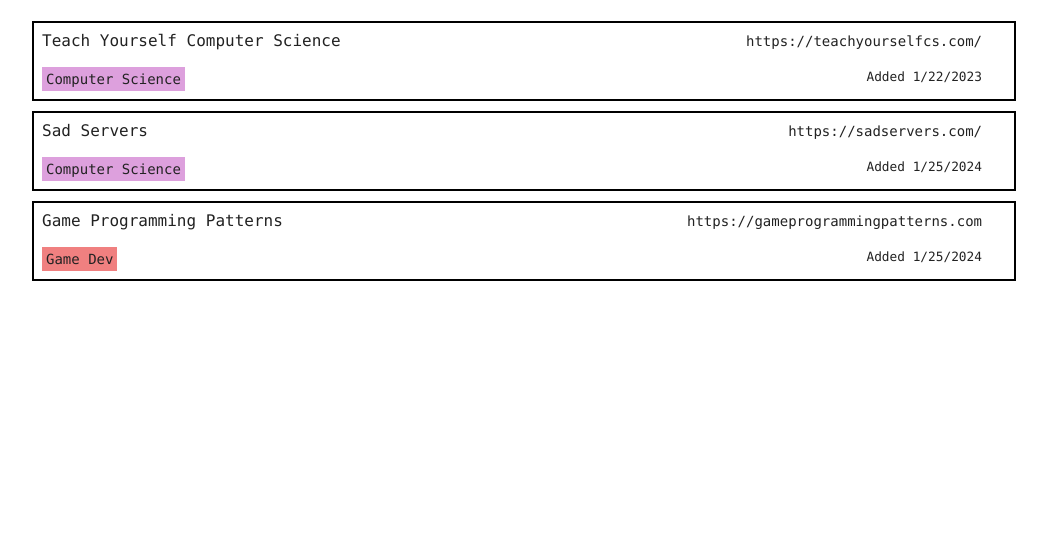
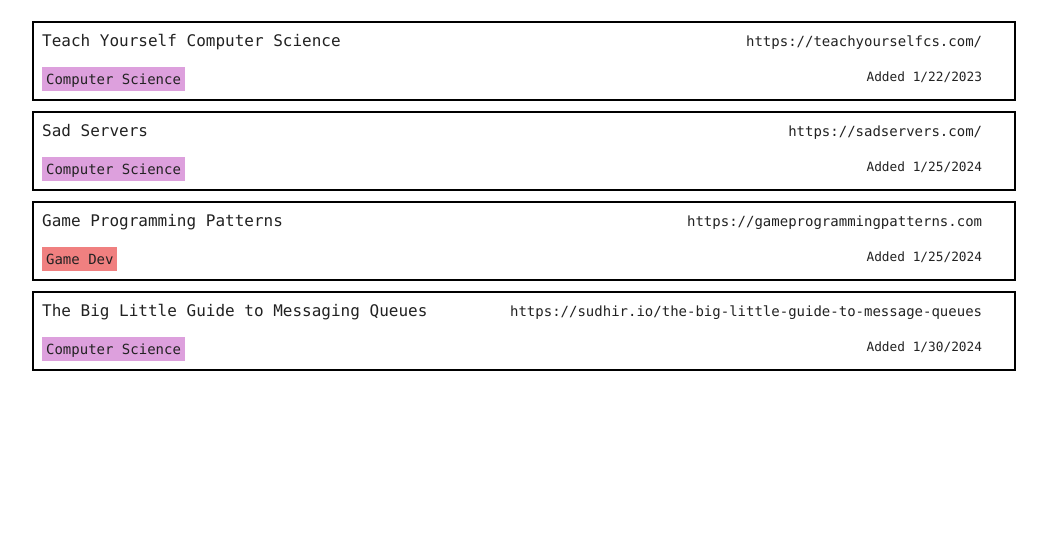
Before and after one commit to buck06191/itsjoshb, an Astro site: page /interesting-stuff in a window 1280 px wide. Shown: the part 183-727 px from the top of the page, without its empty margins (116-1163 px from the left). Built offline with nearby package versions, Linux system fonts and the light colour scheme; Astro itself is replaced by a stand-in of ours.

Commit message:
chore: add new interesting stuff item

```diff
--- a/src/pages/interesting-stuff.astro
+++ b/src/pages/interesting-stuff.astro
@@ -21,6 +21,12 @@ const data: Item[] = [
     url: 'https://gameprogrammingpatterns.com',
     category: CATEGORY.GAME_DEVELOPMENT,
     addDate: new Date('2024-01-25')
+  },
+  {
+    name: 'The Big Little Guide to Messaging Queues',
+    url: 'https://sudhir.io/the-big-little-guide-to-message-queues',
+    category: CATEGORY.COMPUTER_SCIENCE,
+    addDate: new Date('2024-01-30')
   }
 ];
 
```
